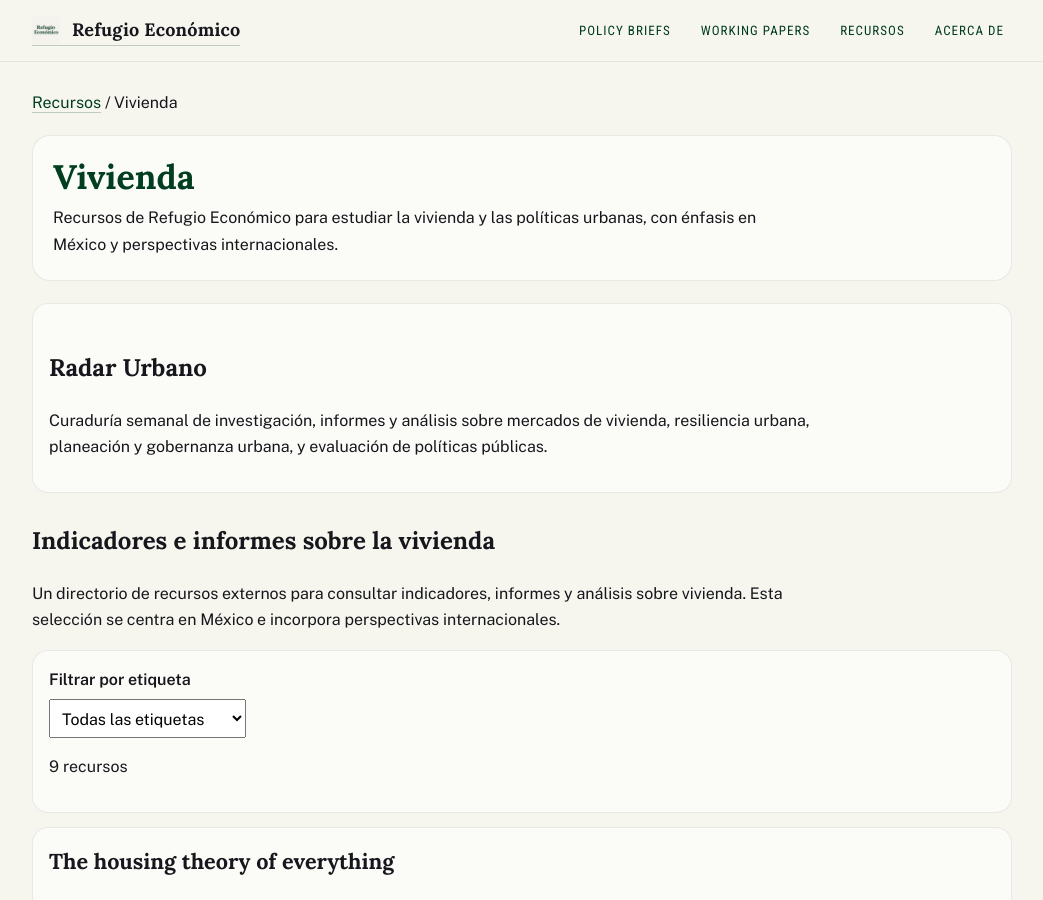
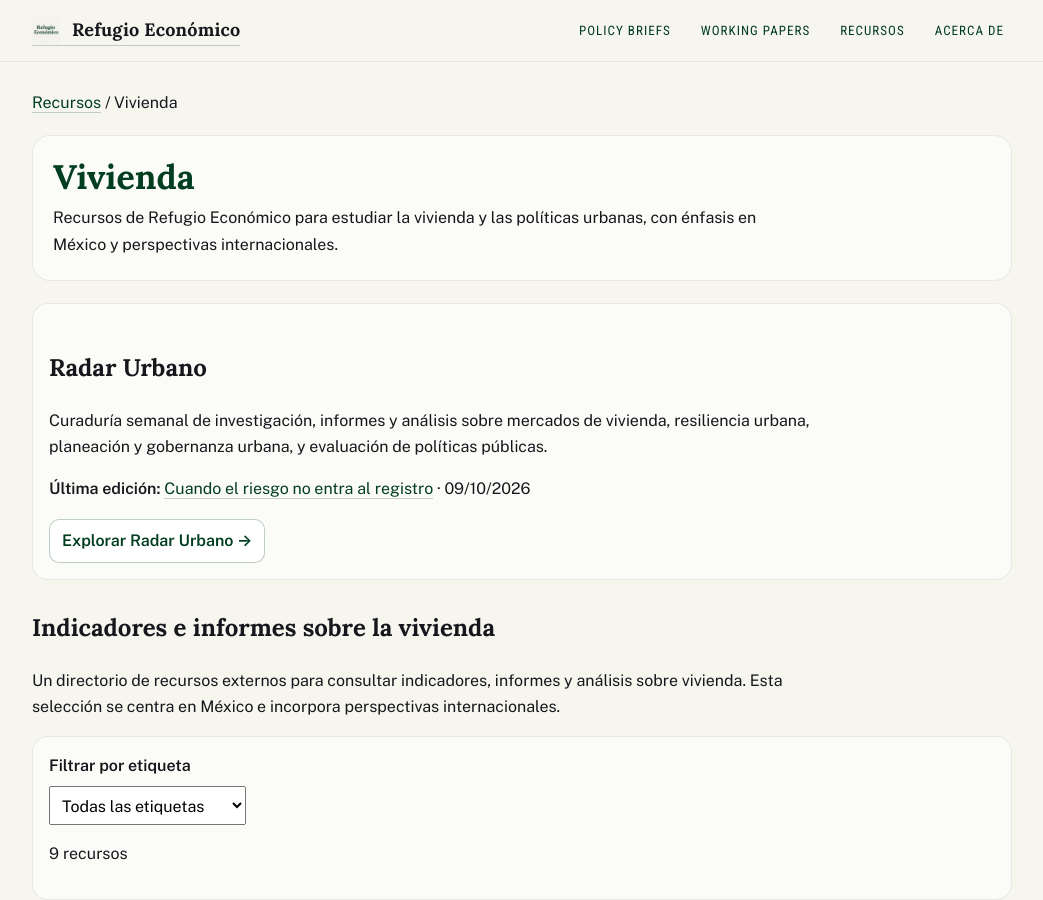
Before and after one commit to socapal/refugioeconomico.mx, a Jekyll site: the page built from resources/vivienda.md, in a window 1280 px wide and 900 px high. Shown: the whole window, without its empty margins (118-1161 px from the left). Built offline with Jekyll 4.4.1, drawn with Linux system fonts in a browser that asks for light colours.

Commit message:
Enlaza Radar Urbano desde Vivienda

```diff
--- a/resources/vivienda.md
+++ b/resources/vivienda.md
@@ -8,6 +8,7 @@
 {% assign catalog = site.data.indicadores_vivienda %}
 {% assign resources = catalog.resources | where: "status", "activo" %}
 {% assign tags = resources | map: "tags" | join: "," | split: "," | uniq | sort %}
+{% assign radar_editions = site.radar | sort: 'date' | reverse %}
 
 <nav aria-label="Ruta de navegación"><a href="{{ '/resources/' | relative_url }}">Recursos</a> / <span aria-current="page">Vivienda</span></nav>
 
@@ -19,6 +20,11 @@
 <section class="card" aria-labelledby="radar-urbano">
   <h2 id="radar-urbano">Radar Urbano</h2>
   <p>Curaduría semanal de investigación, informes y análisis sobre mercados de vivienda, resiliencia urbana, planeación y gobernanza urbana, y evaluación de políticas públicas.</p>
+  {% if radar_editions.size > 0 %}
+    {% assign latest_radar = radar_editions.first %}
+    <p><strong>Última edición:</strong> <a href="{{ latest_radar.url | relative_url }}">{{ latest_radar.title | escape }}</a> · <time datetime="{{ latest_radar.date | date: '%Y-%m-%d' }}">{{ latest_radar.date | date: '%d/%m/%Y' }}</time></p>
+  {% endif %}
+  <a class="btn" href="{{ '/resources/vivienda/radar/' | relative_url }}">Explorar Radar Urbano →</a>
 </section>
 
 <section aria-labelledby="indicadores">
```
